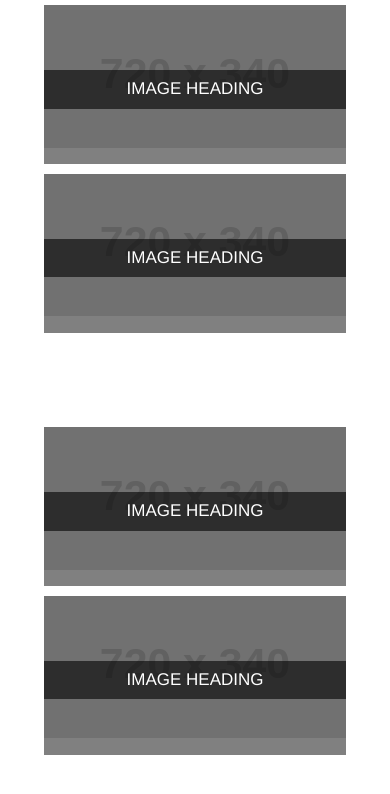
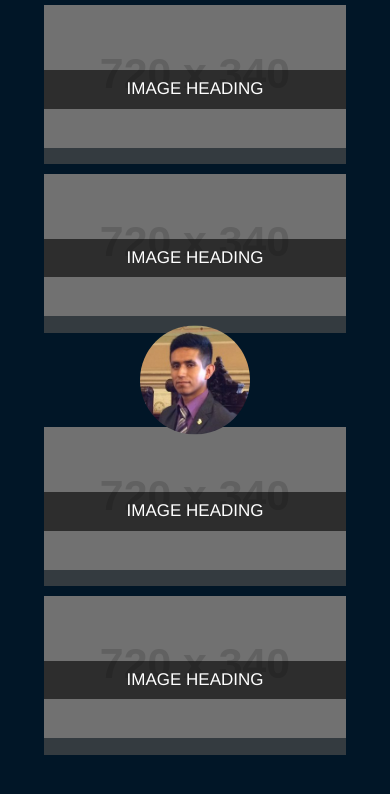
Before and after one commit to jaimelr/Juuken, a website: page public/index.html in a window 390 px wide. Drawn offline with Linux system fonts and the light colour scheme; placeholder pictures from the web are drawn by us.

Commit message:
Add mid section for personal information

```diff
--- a/public/css/homepage.css
+++ b/public/css/homepage.css
@@ -4,6 +4,20 @@
   left: 50%;
   transform: translateX(-50%) translateY(-50%);
   height: 100%;
+  z-index: 0;
+}
+
+.section-mid {
+  position: absolute;
+  top: 50%;
+  left: 50%;
+  transform: translateX(-50%) translateY(-50%);
+  z-index: 100;
+  text-align: center;
+}
+
+.rank-label-container {
+  margin-top: 10px;
 }
 
 .row {
@@ -24,7 +38,6 @@
   line-height:80%;
   height:80%;
   padding: 5px;
-
 }
 
 /*--------------------------------- Cards ------------------------------*/
@@ -119,10 +132,14 @@
     width: 80%;
   }
 
+  .section-mid {
+    top: 45%;
+  }
+
   .row {
     display: block;
     justify-content:center;
-    height:50%;
+    height: 50%;
   }
 
   .section-top {
@@ -137,4 +154,18 @@
     height: 40%;
     padding: 5px;
   }
+
+  .profile-header-img {
+    display:flex;
+    justify-content:center;
+    align-items:center;
+  }
+
+  .section-mid img {
+    width: 70%;
+  }
+
+  .rank-label-container {
+    display: none;
+  }
 }
--- a/public/css/main.css
+++ b/public/css/main.css
@@ -1,3 +1,6 @@
+html {
+  background-color: #011627;
+}
 .navbar {
   margin-bottom: 5px;
 }
--- a/public/index.html
+++ b/public/index.html
@@ -39,6 +39,17 @@
           </div>
         </div>
       </div>
+      <div class="section-mid">
+        <div class="profile-header-container">
+          <div class="profile-header-img">
+            <img class="img-circle img-responsive" src="./images/profile.jpg" />
+            <!-- badge -->
+            <div class="rank-label-container">
+              <span class="label label-default rank-label">Jaime Loyola</span>
+            </div>
+          </div>
+        </div>
+      </div>
       <div class="row section-bot">
         <div class="section col-md-6">
           <div class="hovereffect">
```
Also changed, not shown: public/images/profile.jpg (added).
